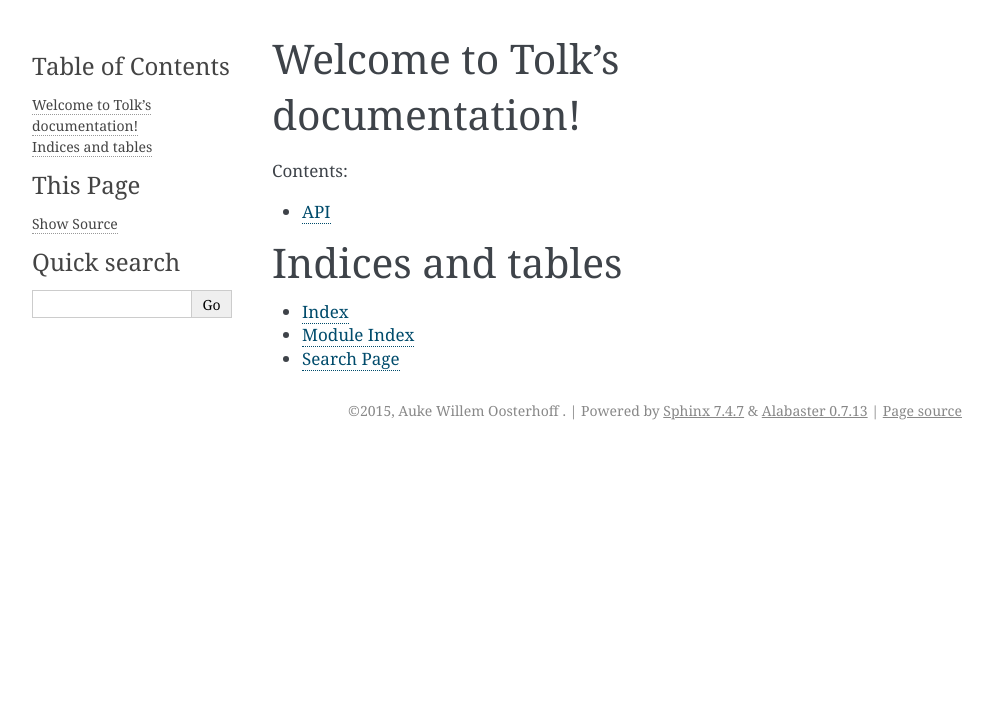
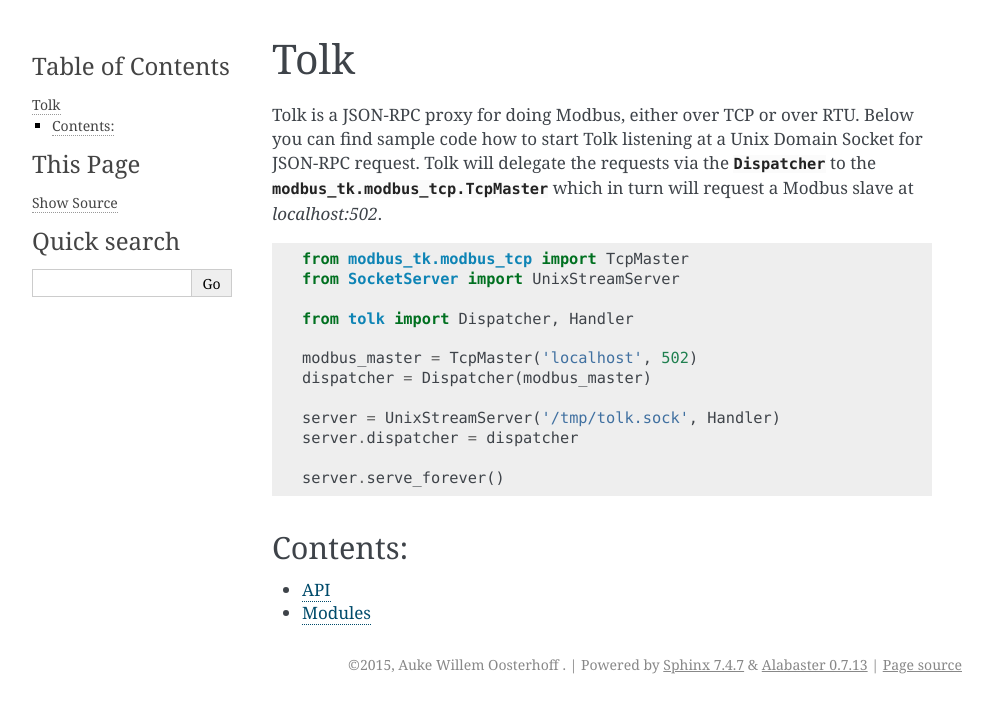
Before and after one commit to AdvancedClimateSystems/Tolk, a Sphinx documentation site: the page built from docs/source/index.rst, in a window 1280 px wide. Shown: the top 713 px of the page, without its empty margins (148-1141 px from the left). Built offline with Sphinx 7.4.7, drawn with Linux system fonts in a browser that asks for light colours.

Commit message:
TOLK-10 Improved docs.

```diff
--- a/docs/source/index.rst
+++ b/docs/source/index.rst
@@ -3,20 +3,35 @@
    You can adapt this file completely to your liking, but it should at least
    contain the root `toctree` directive.
 
-Welcome to Tolk's documentation!
-================================
+Tolk
+====
+
+Tolk is a JSON-RPC proxy for doing Modbus, either over TCP or over RTU. Below
+you can find sample code how to start Tolk listening at a Unix Domain Socket
+for JSON-RPC request. Tolk will delegate the requests via the
+:class:`Dispatcher` to the :class:`modbus_tk.modbus_tcp.TcpMaster` which in
+turn will request a Modbus slave at `localhost:502`.
+
+.. code:: python
+
+    from modbus_tk.modbus_tcp import TcpMaster
+    from SocketServer import UnixStreamServer
+
+    from tolk import Dispatcher, Handler
+
+    modbus_master = TcpMaster('localhost', 502)
+    dispatcher = Dispatcher(modbus_master)
+
+    server = UnixStreamServer('/tmp/tolk.sock', Handler)
+    server.dispatcher = dispatcher
+
+    server.serve_forever()
 
 Contents:
+---------
 
 .. toctree::
    :maxdepth: 2
 
    api
-
-
-Indices and tables
-==================
-
-* :ref:`genindex`
-* :ref:`modindex`
-* :ref:`search`
+   modules
--- /dev/null
+++ b/docs/source/modules.rst
@@ -0,0 +1,5 @@
+Modules
+=======
+
+.. autoclass:: tolk.handler.Handler
+    :members:
```
Also changed, not shown: docs/usage.rst (added, +26 -0 lines), 1 other file.
